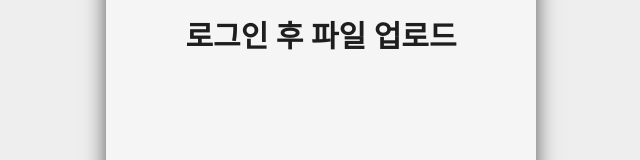
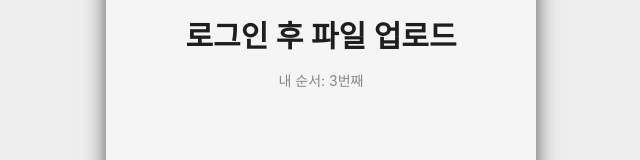
Before and after one commit to 2024-Epson-Innovation-Challenge-3Team/frontend, a React (Vite) app: page / in a window 1280 px wide. Shown: the part 404-564 px from the top of the page, without its empty margins (319-959 px from the left). Built offline with nearby package versions, Linux system fonts and the light colour scheme.

Commit message:
Add: 홈에서 부가정보 보여주기

```diff
--- a/src/page/home/HomePage.tsx
+++ b/src/page/home/HomePage.tsx
@@ -15,8 +15,8 @@ export function HomePage() {
     loginStatus,
     onClickUpload,
     onUploadFile,
-    // onClickPendingJobInfo,
-    // onClickWaitingInfo,
+    info,
+    onClickInfo,
     onClickFindPrinter,
   } = useHomePage()
 
@@ -44,7 +44,16 @@ export function HomePage() {
               </Title>
             </Flex>
           </Upload>
-          <Text type='secondary'>&nbsp;</Text>
+          <Text
+            type='secondary'
+            onClick={onClickInfo}
+          >
+            {info ? (
+              <>{info.content}</>
+            ) : (
+              <>&nbsp;</>
+            )}
+          </Text>
         </Flex>
       </Flex>
       <Flex flex='0 0 auto'>
--- a/src/page/home/useHomePage.ts
+++ b/src/page/home/useHomePage.ts
@@ -1,8 +1,10 @@
-import { useCallback } from 'react'
+import { useCallback, useMemo } from 'react'
 import { useNavigate } from 'react-router-dom'
 import { UploadChangeParam } from 'antd/es/upload'
+import { useQuery } from '@tanstack/react-query'
 
 import { useMy } from '@/hook'
+import { getJobs, getWaitingStatus } from '@/api'
 
 export function useHomePage() {
   const navigate = useNavigate()
@@ -23,13 +25,50 @@ export function useHomePage() {
     })
   }, [navigate])
 
-  // const onClickPendingJobInfo = useCallback(() => {
+  const {
+    data: jobs,
+  } = useQuery({
+    queryKey: ['getJobs'],
+    queryFn: getJobs,
+  })
 
-  // }, [navigate])
+  const {
+    data: waitingStatus,
+  } = useQuery({
+    queryKey: ['getWaitingStatus'],
+    queryFn: getWaitingStatus
+  })
 
-  // const onClickWaitingInfo = useCallback(() => {
+  const info = useMemo(() => {
+    if (!jobs || !waitingStatus) {
+      return null
+    }
 
-  // }, [navigate])
+    if (waitingStatus) {
+      return {
+        type: 'waitingStatus',
+        content: `내 순서: ${waitingStatus.no}번째`,
+      }
+    }
+
+    return {
+      type: 'jobs',
+      content: `${jobs.reduce((prev, job) => prev + job.pageCount, 0)}페이지 대기중`,
+    }
+  }, [jobs, waitingStatus])
+
+  const onClickInfo = useCallback(() => {
+    if (!info) {
+      return
+    }
+
+    if (info.type === 'waitingStatus') {
+      navigate('/waiting-status')
+      return
+    }
+
+    navigate('/jobs')
+  }, [info, navigate])
 
   const onClickFindPrinter = useCallback(() => {
     navigate('/map')
@@ -39,8 +78,8 @@ export function useHomePage() {
     loginStatus,
     onClickUpload,
     onUploadFile,
-    // onClickPendingJobInfo,
-    // onClickWaitingInfo,
+    info,
+    onClickInfo,
     onClickFindPrinter,
   }
 }
```
